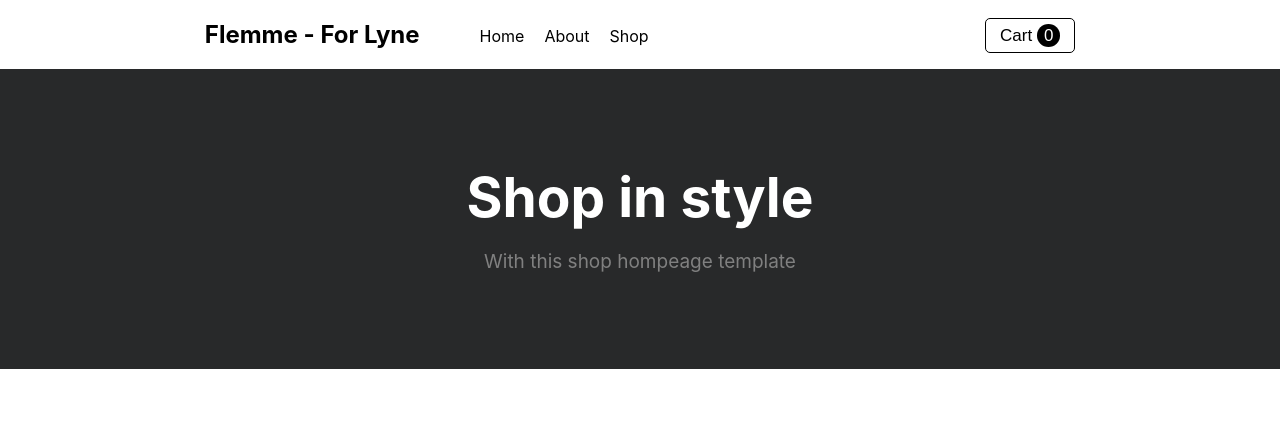
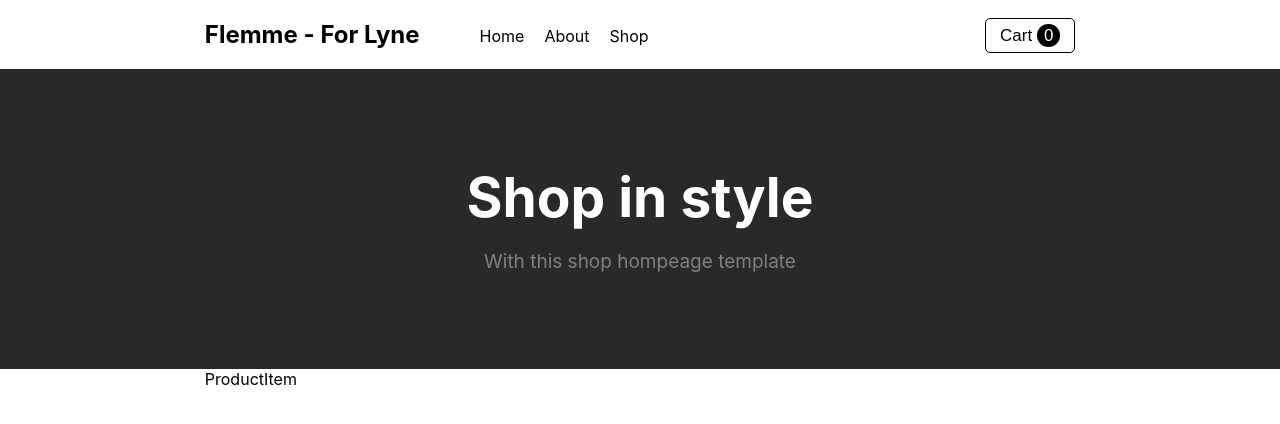
Before and after one commit to Delbot19/shop, a React (Create React App) app: page / in a window 1280 px wide. Shown: the top 424 px of the page. Built offline with nearby package versions, Linux system fonts and the light colour scheme.

Commit message:
produits

```diff
--- a/src/components/App.js
+++ b/src/components/App.js
@@ -2,13 +2,14 @@ import React from 'react'
 import '../styles/App.css';
 import Banner from './Banner';
 import Caroussel from './Caroussel';
-import Produits from './Produits';
+import ProductItem from './ProductItem';
+
 function App() {
   return (
     <div className="App">
       <Banner/>
       <Caroussel/>
-      <Produits/>
+      <ProductItem/>
     </div>
   );
 }
--- /dev/null
+++ b/src/components/ProductItem.js
@@ -0,0 +1,10 @@
+import React from 'react'
+import '../styles/ProductItem.css'
+
+function ProductItem() {
+  return (
+    <div>ProductItem</div>
+  )
+}
+
+export default ProductItem
--- a/src/components/Produits.js
+++ /dev/null
@@ -1,12 +0,0 @@
-import React from 'react'
-import '../styles/Produits.css'
-
-function Produits() {
-  return (
-    <div>
-
-    </div>
-  )
-}
-
-export default Produits
--- a/src/index.js
+++ b/src/index.js
@@ -7,7 +7,7 @@ import reportWebVitals from './reportWebVitals';
 const root = ReactDOM.createRoot(document.getElementById('root'));
 root.render(
   <React.StrictMode>
-    <App />
+    <App/>
   </React.StrictMode>
 );
 
```
Also changed, not shown: src/styles/ProductItem.css (added), src/styles/Produits.css (deleted).
